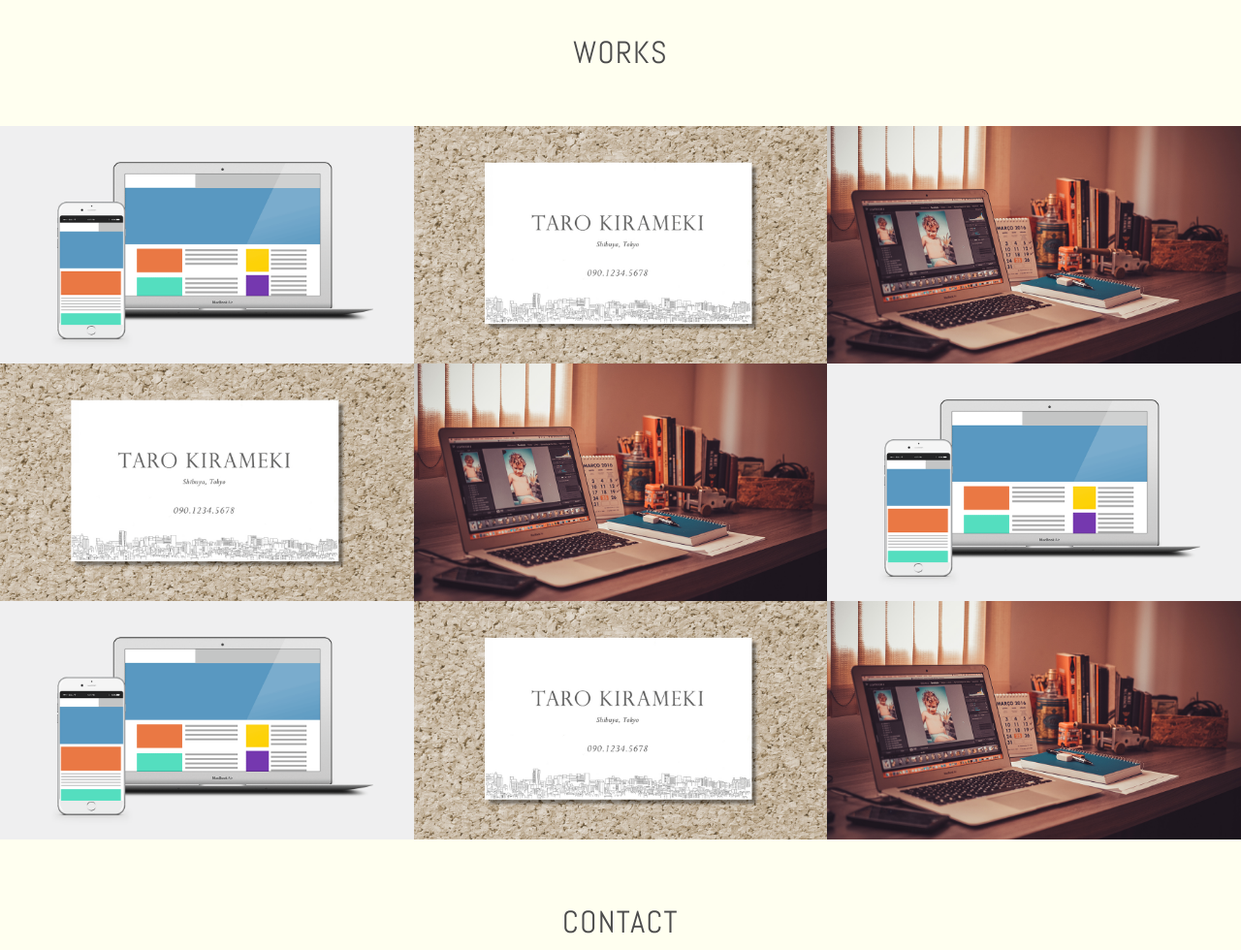
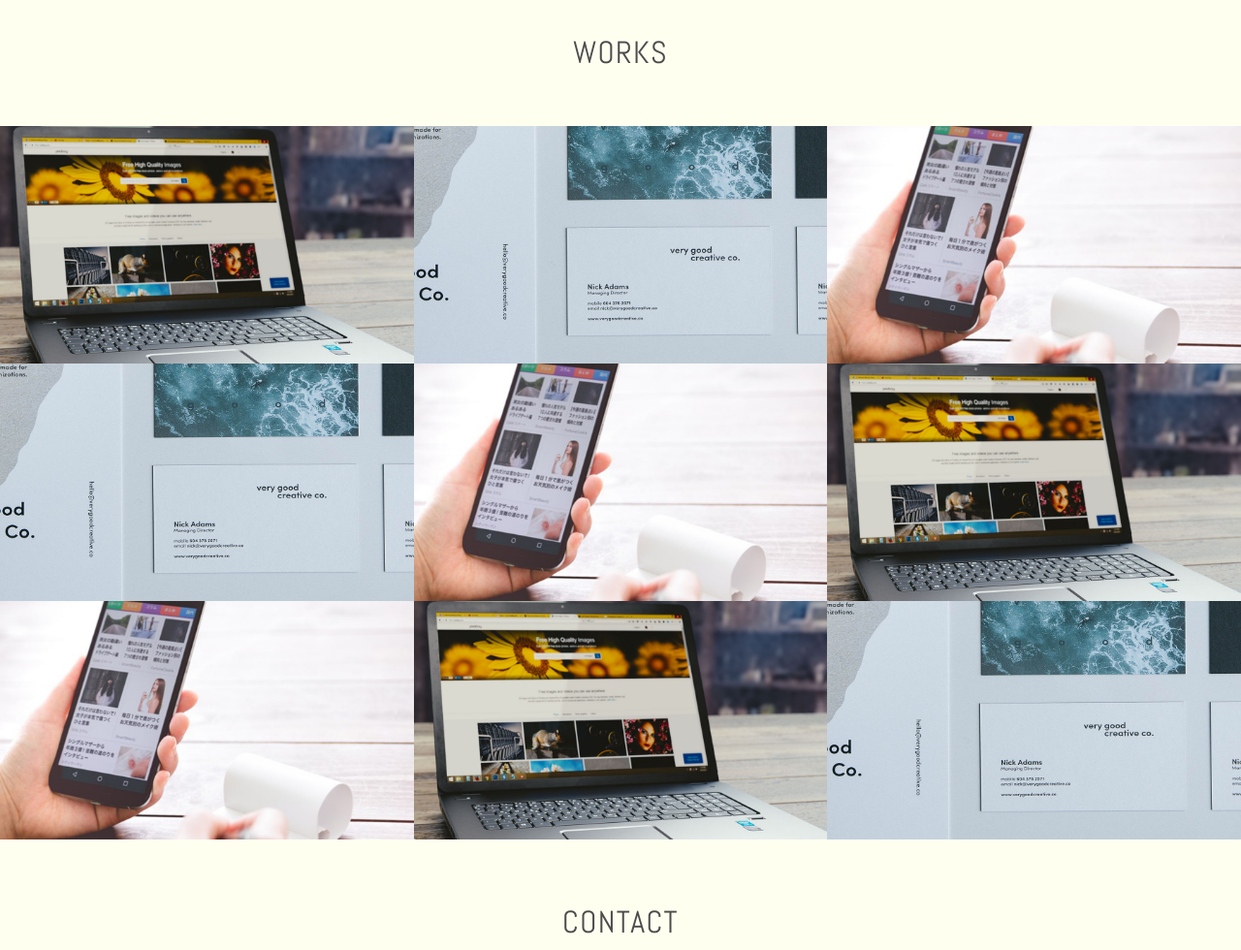
Before and after one commit to Takeichi-A/Takeichi-A.github.io, a plain HTML site: page index.html in a window 1280 px wide. Shown: the part 1040-2020 px from the top of the page at 97% size. Drawn offline with nearby package versions, Linux system fonts and the light colour scheme.

Commit message:
プロフィール写真の変更、Worksの写真変更

```diff
--- a/index.html
+++ b/index.html
@@ -15,7 +15,7 @@
             <a href="#contact" class="button-contact"><i aria-label="お問い合わせ" class="fa fa-envelope-o"></i></a>
             <div class="profile">
                 <h1 class="site-title abel uppercase text-center">Web Designer <span>Ai Takeichi</span></h1>
-                <img src="./images/img_profile.jpg" alt="プロフィール写真" width="140" height="140" class="block-center profile-icon">
+                <img src="./images/img-profile_2.jpg" alt="プロフィール写真" width="140" height="140" class="block-center profile-icon">
                 <p>愛知県在住の漫画家、イラストレーターです。2007年よりフリーランスとして企業のマンガ広告やパンフレット、キャラクターデザインなどを制作しています。今後は個人事業主様を対象にWebサイト制作にも挑戦したいと思っています。</p>
             </div>
         </header>
@@ -44,7 +44,7 @@
                 <h2 class="text-center">Works</h2>
                     <div class="works-box">
                         <a href="#">
-                            <img src="./images/img_work_site.png" alt="株式会社きらめき コーポレートサイト様 Webサイトデザイン">
+                            <img src="./images/corpolate.jpg" alt="株式会社きらめき コーポレートサイト様 Webサイトデザイン">
                             <div class="works-box-inner">
                                 <div class="text-center">
                                     <h3>株式会社きらめき コーポレートサイト</h3>
@@ -56,7 +56,7 @@
                     </div>
                     <div class="works-box">
                         <a href="#">
-                            <img src="./images/img_work_card.jpg" alt="きらめき花子様 名刺デザイン">
+                            <img src="./images/bussiness_card.jpg" alt="きらめき花子様 名刺デザイン">
                             <div class="works-box-inner">
                                 <div class="text-center">
                                     <h3>きらめき花子様 名刺</h3>
@@ -68,7 +68,7 @@
                     </div>
                     <div class="works-box">
                         <a href="#">
-                            <img src="./images/img_work_blog.jpg" alt="WordPressオリジナルテーマ">
+                            <img src="./images/blog.jpg" alt="WordPressオリジナルテーマ">
                             <div class="works-box-inner">
                                 <div class="text-center">
                                     <h3>ブログデザイン</h3>
@@ -80,7 +80,7 @@
                     </div>
                     <div class="works-box">
                         <a href="#">
-                            <img src="./images/img_work_card.jpg" alt="きらめき花子様 名刺デザイン">
+                            <img src="./images/bussiness_card.jpg" alt="きらめき花子様 名刺デザイン">
                             <div class="works-box-inner">
                                 <div class="text-center">
                                     <h3>きらめき花子様 名刺</h3>
@@ -92,7 +92,7 @@
                     </div>
                     <div class="works-box">
                         <a href="#">
-                            <img src="./images/img_work_blog.jpg" alt="WordPressオリジナルテーマ">
+                            <img src="./images/blog.jpg" alt="WordPressオリジナルテーマ">
                             <div class="works-box-inner">
                                 <div class="text-center">
                                     <h3>ブログデザイン</h3>
@@ -104,7 +104,7 @@
                     </div>
                     <div class="works-box">
                         <a href="#">
-                            <img src="./images/img_work_site.png" alt="株式会社きらめき コーポレートサイト様 Webサイトデザイン">
+                            <img src="./images/corpolate.jpg" alt="株式会社きらめき コーポレートサイト様 Webサイトデザイン">
                             <div class="works-box-inner">
                                 <div class="text-center">
                                     <h3>株式会社きらめき コーポレートサイト</h3>
@@ -116,7 +116,19 @@
                     </div>
                     <div class="works-box">
                         <a href="#">
-                            <img src="./images/img_work_site.png" alt="株式会社きらめき コーポレートサイト様 Webサイトデザイン">
+                            <img src="./images/blog.jpg" alt="WordPressオリジナルテーマ">
+                            <div class="works-box-inner">
+                                <div class="text-center">
+                                    <h3>ブログデザイン</h3>
+                                    <small>2016.04.20</small>
+                                    <span class="button-readmore">Read More</span>
+                                </div>
+                            </div>
+                        </a>
+                    </div>
+                    <div class="works-box">
+                        <a href="#">
+                            <img src="./images/corpolate.jpg" alt="株式会社きらめき コーポレートサイト様 Webサイトデザイン">
                             <div class="works-box-inner">
                                 <div class="text-center">
                                     <h3>株式会社きらめき コーポレートサイト</h3>
@@ -128,22 +140,10 @@
                     </div>
                     <div class="works-box">
                         <a href="#">
-                            <img src="./images/img_work_card.jpg" alt="きらめき花子様 名刺デザイン">
+                            <img src="./images/bussiness_card.jpg" alt="きらめき花子様 名刺デザイン">
                             <div class="works-box-inner">
                                 <div class="text-center">
                                     <h3>きらめき花子様 名刺</h3>
-                                    <small>2016.04.20</small>
-                                    <span class="button-readmore">Read More</span>
-                                </div>
-                            </div>
-                        </a>
-                    </div>
-                    <div class="works-box">
-                        <a href="#">
-                            <img src="./images/img_work_blog.jpg" alt="WordPressオリジナルテーマ">
-                            <div class="works-box-inner">
-                                <div class="text-center">
-                                    <h3>ブログデザイン</h3>
                                     <small>2016.04.20</small>
                                     <span class="button-readmore">Read More</span>
                                 </div>
```
Also changed, not shown: images/blog.jpg (added), images/bussiness_card.jpg (added), images/corpolate.jpg (added), images/img-profile_2.jpg (added).
